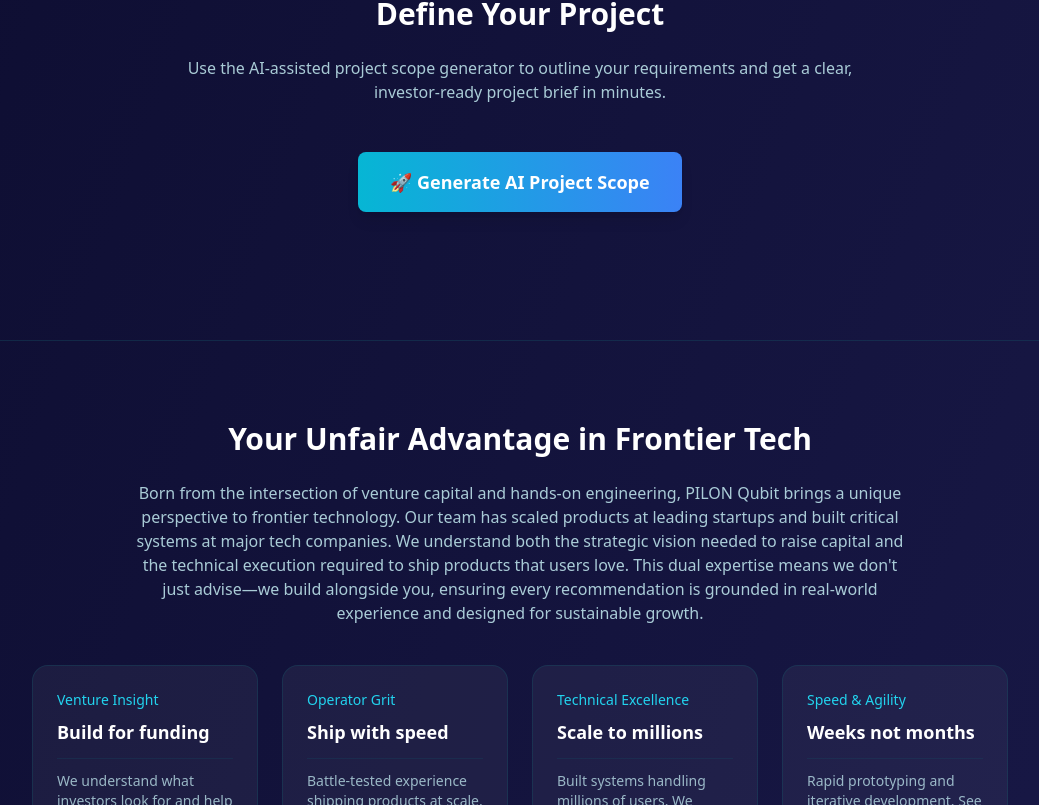
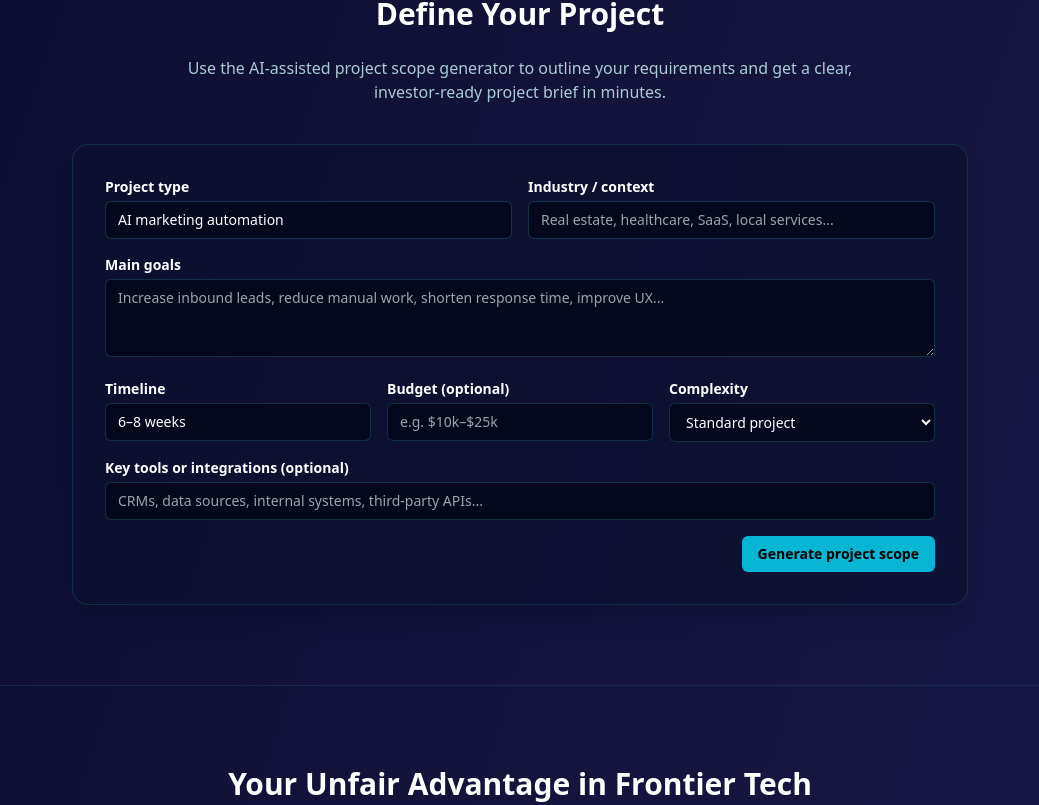
Before and after one commit to serever-coder357/pilon-qubit-website-, a Next.js app: page / in a window 1280 px wide. Shown: the part 1820-2625 px from the top of the page, without its empty margins (120-1159 px from the left). Built offline with nearby package versions, Linux system fonts and the light colour scheme.

Commit message:
Update ProjectScopeGenerator.tsx

```diff
--- a/src/app/components/ProjectScopeGenerator.tsx
+++ b/src/app/components/ProjectScopeGenerator.tsx
@@ -1,390 +1,234 @@
 'use client';
 
-import { useState, useRef, useEffect } from 'react';
-import { motion, AnimatePresence } from 'framer-motion';
+import { useState } from 'react';
 
-interface Message {
-  role: 'assistant' | 'user';
-  content: string;
-}
-
-interface ProjectScope {
-  title: string;
-  challenge: string;
-  approach: string[];
-  technologies: string[];
-  timeline: string;
-  team: string;
-  outcomes: string[];
-}
-
-const INITIAL_QUESTIONS = [
-  {
-    id: 'industry',
-    question: "Let's start! What industry are you in?",
-    placeholder: "e.g., Healthcare, Fintech, E-commerce, SaaS..."
-  },
-  {
-    id: 'challenge',
-    question: "What's the main challenge or goal you're trying to address?",
-    placeholder: "Describe your current challenge or what you want to build..."
-  },
-  {
-    id: 'technical',
-    question: "Do you have any specific technical requirements or constraints?",
-    placeholder: "e.g., Must integrate with existing systems, specific compliance needs..."
-  },
-  {
-    id: 'timeline',
-    question: "What's your desired timeline?",
-    placeholder: "e.g., 3 months, 6 months, ASAP..."
-  },
-  {
-    id: 'team',
-    question: "Tell me about your current team and technical capabilities.",
-    placeholder: "e.g., 5 engineers, no AI expertise, need full support..."
-  }
-];
+type Complexity = 'simple' | 'standard' | 'advanced';
 
 export default function ProjectScopeGenerator() {
-  const [isOpen, setIsOpen] = useState(false);
-  const [currentStep, setCurrentStep] = useState(0);
-  const [messages, setMessages] = useState<Message[]>([]);
-  const [input, setInput] = useState('');
-  const [isGenerating, setIsGenerating] = useState(false);
-  const [projectScope, setProjectScope] = useState<ProjectScope | null>(null);
-  const [answers, setAnswers] = useState<Record<string, string>>({});
-  const messagesEndRef = useRef<HTMLDivElement>(null);
-  const messagesContainerRef = useRef<HTMLDivElement>(null);
+  const [projectType, setProjectType] = useState('AI marketing automation');
+  const [industry, setIndustry] = useState('');
+  const [goals, setGoals] = useState('');
+  const [timeline, setTimeline] = useState('6–8 weeks');
+  const [budget, setBudget] = useState('');
+  const [integrations, setIntegrations] = useState('');
+  const [complexity, setComplexity] = useState<Complexity>('standard');
 
-  useEffect(() => {
-    if (messagesContainerRef.current) {
-      messagesContainerRef.current.scrollTop = messagesContainerRef.current.scrollHeight;
-    }
-  }, [messages]);
+  const [loading, setLoading] = useState(false);
+  const [scope, setScope] = useState<string | null>(null);
 
-  const handleStart = () => {
-    setIsOpen(true);
-    setMessages([{
-      role: 'assistant',
-      content: INITIAL_QUESTIONS[0].question
-    }]);
-  };
+  function generateScope() {
+    setLoading(true);
 
-  const handleSubmitAnswer = async () => {
-    if (!input.trim()) return;
+    // Very small timeout to show "thinking" but never fail
+    setTimeout(() => {
+      const lines: string[] = [];
 
-    const currentQuestion = INITIAL_QUESTIONS[currentStep];
-    const userMessage: Message = { role: 'user', content: input };
+      lines.push(`# Project Scope – ${projectType}`);
+      if (industry.trim()) {
+        lines.push(`**Industry / Context:** ${industry.trim()}`);
+      }
+      if (goals.trim()) {
+        lines.push(`**Primary Goals:** ${goals.trim()}`);
+      }
 
-    setMessages(prev => [...prev, userMessage]);
-    setAnswers(prev => ({ ...prev, [currentQuestion.id]: input }));
-    setInput('');
+      lines.push('');
+      lines.push('## 1. Overview');
+      lines.push(
+        `We will design, build, and launch a ${projectType.toLowerCase()} solution tailored to your business. The focus is on delivering measurable outcomes (revenue, efficiency, or customer experience) rather than just deploying technology.`,
+      );
 
-    if (currentStep < INITIAL_QUESTIONS.length - 1) {
-      // Move to next question
-      setTimeout(() => {
-        setCurrentStep(prev => prev + 1);
-        setMessages(prev => [...prev, {
-          role: 'assistant',
-          content: INITIAL_QUESTIONS[currentStep + 1].question
-        }]);
-      }, 500);
-    } else {
-      // Generate project scope
-      await generateProjectScope();
-    }
-  };
+      lines.push('');
+      lines.push('## 2. Core Features');
+      const featureBullets: string[] = [];
 
-  const generateProjectScope = async () => {
-    setIsGenerating(true);
-    setMessages(prev => [...prev, {
-      role: 'assistant',
-      content: "Perfect! Let me analyze your requirements and generate a comprehensive project scope..."
-    }]);
+      if (projectType.toLowerCase().includes('marketing')) {
+        featureBullets.push('AI-powered assistant for leads (chat and/or SMS).');
+        featureBullets.push('Automated follow-up sequences and campaigns.');
+        featureBullets.push('Dashboards for pipeline, conversion and ROI.');
+      } else if (projectType.toLowerCase().includes('web')) {
+        featureBullets.push('Modern, responsive UI built with React / Next.js.');
+        featureBullets.push('SEO-ready structure and fast page loads.');
+        featureBullets.push('Analytics and event tracking integrated from day one.');
+      } else {
+        featureBullets.push('LLM-backed workflows to automate key processes.');
+        featureBullets.push('APIs and connectors for your internal systems.');
+        featureBullets.push('Basic monitoring and logging for reliability.');
+      }
 
-    try {
-      const response = await fetch('/api/generate-scope', {
-        method: 'POST',
-        headers: { 'Content-Type': 'application/json' },
-        body: JSON.stringify({ answers })
-      });
+      if (integrations.trim()) {
+        featureBullets.push(`Integrations with: ${integrations.trim()}.`);
+      }
 
-      const data = await response.json();
+      lines.push(
+        featureBullets.map((f) => `- ${f}`).join('\n'),
+      );
 
-      if (data.ok && data.scope) {
-        setProjectScope(data.scope);
-        setMessages(prev => [...prev, {
-          role: 'assistant',
-          content: "Excellent! I've created a comprehensive project scope based on your needs. This is just a starting point - we'll work together to refine it and adjust everything to fit your specific budget and timeline. Download the PDF below or click 'Discuss with Team' to continue the conversation!"
-        }]);
+      lines.push('');
+      lines.push('## 3. Phases & Timeline');
+
+      if (complexity === 'simple') {
+        lines.push(
+          `**Phase 1 – Discovery & Setup (1–2 weeks):** Confirm requirements, define success metrics, finalize scope, and configure core environment.`,
+        );
+        lines.push(
+          `**Phase 2 – Build & Integrate (2–3 weeks):** Implement core functionality, simple flows, and essential reporting.`,
+        );
+        lines.push(
+          `**Phase 3 – Launch (1 week):** UAT, fixes, documentation, and handoff.`,
+        );
+      } else if (complexity === 'standard') {
+        lines.push(
+          `**Phase 1 – Discovery & Design (1–2 weeks):** Deep dive on use cases, architecture, data flows, and security considerations.`,
+        );
+        lines.push(
+          `**Phase 2 – Build & Iteration (3–5 weeks):** Implement features in weekly sprints with check-ins and demos.`,
+        );
+        lines.push(
+          `**Phase 3 – Hardening & Launch (1–2 weeks):** Performance tuning, edge-case handling, and production rollout.`,
+        );
       } else {
-        throw new Error('Failed to generate scope');
+        lines.push(
+          `**Phase 1 – Strategy & Architecture (2–3 weeks):** Multi-stakeholder workshops, solution architecture, and risk assessment.`,
+        );
+        lines.push(
+          `**Phase 2 – Implementation (6–10 weeks):** Incremental delivery of features with staging environments and integration testing.`,
+        );
+        lines.push(
+          `**Phase 3 – Production & Enablement (2–4 weeks):** Monitoring, training, documentation, and long-term roadmap.`,
+        );
       }
-    } catch (error) {
-      setMessages(prev => [...prev, {
-        role: 'assistant',
-        content: "I encountered an issue generating your scope. Please try again or contact us directly."
-      }]);
-    } finally {
-      setIsGenerating(false);
-    }
-  };
 
-  const handleDownloadPDF = async () => {
-    if (!projectScope) return;
+      lines.push('');
+      lines.push('## 4. Constraints & Assumptions');
 
-    try {
-      const response = await fetch('/api/generate-scope-pdf', {
-        method: 'POST',
-        headers: { 'Content-Type': 'application/json' },
-        body: JSON.stringify({ scope: projectScope })
-      });
+      if (budget.trim()) {
+        lines.push(`- Target budget: ${budget.trim()}.`);
+      } else {
+        lines.push('- Budget to be finalized after discovery, based on confirmed scope.');
+      }
 
-      const blob = await response.blob();
-      const url = window.URL.createObjectURL(blob);
-      const a = document.createElement('a');
-      a.href = url;
-      a.download = 'project-scope-pilon-qubit.pdf';
-      document.body.appendChild(a);
-      a.click();
-      document.body.removeChild(a);
-      window.URL.revokeObjectURL(url);
-    } catch (error) {
-      alert('Failed to download PDF. Please try again.');
-    }
-  };
+      lines.push('- Project assumes access to required APIs, data sources, and accounts.');
+      lines.push('- Any additional major integrations or new systems may require change orders.');
 
-  const handleReset = () => {
-    setCurrentStep(0);
-    setMessages([{
-      role: 'assistant',
-      content: INITIAL_QUESTIONS[0].question
-    }]);
-    setInput('');
-    setProjectScope(null);
-    setAnswers({});
-  };
+      lines.push('');
+      lines.push('## 5. Success Metrics');
+      lines.push('- Clear before/after metrics for the chosen goals (e.g. lead volume, response time, conversion rate).');
+      lines.push('- System stability and performance under expected load.');
+      lines.push('- Usability for internal teams and/or end users.');
 
-  if (!isOpen) {
-    return (
-      <div className="flex justify-center my-12">
-        <motion.button
-          onClick={handleStart}
-          className="px-8 py-4 bg-gradient-to-r from-cyan-500 to-blue-500 text-white rounded-lg font-semibold text-lg shadow-lg hover:shadow-xl transition-all"
-          whileHover={{ scale: 1.05 }}
-          whileTap={{ scale: 0.95 }}
-        >
-          🚀 Generate AI Project Scope
-        </motion.button>
-      </div>
-    );
+      lines.push('');
+      lines.push('---');
+      lines.push(
+        'This draft scope is meant as a starting point. In a full engagement, we would refine this into a detailed statement of work, technical architecture, and delivery plan.',
+      );
+
+      setScope(lines.join('\n'));
+      setLoading(false);
+    }, 300);
+  }
+
+  function handleSubmit(e: React.FormEvent) {
+    e.preventDefault();
+    generateScope();
   }
 
   return (
-    <div className="fixed inset-0 z-[60] flex items-center justify-center p-4 bg-black/50 backdrop-blur-sm">
-      <motion.div
-        initial={{ opacity: 0, scale: 0.95 }}
-        animate={{ opacity: 1, scale: 1 }}
-        className="w-full max-w-4xl"
-      >
-        <div className="bg-gradient-to-br from-[#0a0a2a] to-[#1a1a4a] rounded-2xl border border-cyan-900/50 shadow-2xl overflow-hidden flex flex-col" style={{maxHeight: '85vh'}}>
-        {/* Header */}
-        <div className="bg-gradient-to-r from-cyan-600 to-blue-600 p-4" style={{flexShrink: 0}}>
-          <div className="flex justify-between items-center">
-            <div>
-              <h3 className="text-2xl font-bold text-white">AI Project Scope Generator</h3>
-              <p className="text-cyan-100 mt-1">Let&apos;s define your project together</p>
-            </div>
-            <button
-              onClick={() => setIsOpen(false)}
-              className="text-white hover:text-cyan-200 transition-colors"
-              aria-label="Close"
-            >
-              <svg className="w-6 h-6" fill="none" stroke="currentColor" viewBox="0 0 24 24">
-                <path strokeLinecap="round" strokeLinejoin="round" strokeWidth={2} d="M6 18L18 6M6 6l12 12" />
-              </svg>
-            </button>
+    <div className="max-w-4xl mx-auto bg-[#0E1030]/70 border border-cyan-900/50 rounded-2xl p-6 md:p-8 shadow-xl">
+      <form onSubmit={handleSubmit} className="space-y-4">
+        <div className="grid md:grid-cols-2 gap-4">
+          <div>
+            <label className="block text-sm font-semibold mb-1">Project type</label>
+            <input
+              className="w-full rounded-md bg-[#05071c] border border-cyan-900/60 px-3 py-2 text-sm text-white focus:outline-none focus:ring-2 focus:ring-cyan-500"
+              value={projectType}
+              onChange={(e) => setProjectType(e.target.value)}
+              placeholder="AI marketing automation, web app, internal tool..."
+            />
           </div>
-
-          {/* Progress Bar */}
-          {!projectScope && (
-            <div className="mt-4">
-              <div className="flex justify-between text-xs text-cyan-100 mb-2">
-                <span>Progress</span>
-                <span>{currentStep + 1} / {INITIAL_QUESTIONS.length}</span>
-              </div>
-              <div className="w-full bg-cyan-900/30 rounded-full h-2">
-                <motion.div
-                  className="bg-cyan-300 h-2 rounded-full"
-                  initial={{ width: 0 }}
-                  animate={{ width: `${((currentStep + 1) / INITIAL_QUESTIONS.length) * 100}%` }}
-                  transition={{ duration: 0.3 }}
-                />
-              </div>
-            </div>
-          )}
+          <div>
+            <label className="block text-sm font-semibold mb-1">Industry / context</label>
+            <input
+              className="w-full rounded-md bg-[#05071c] border border-cyan-900/60 px-3 py-2 text-sm text-white focus:outline-none focus:ring-2 focus:ring-cyan-500"
+              value={industry}
+              onChange={(e) => setIndustry(e.target.value)}
+              placeholder="Real estate, healthcare, SaaS, local services..."
+            />
+          </div>
         </div>
 
-        {/* Messages */}
-        <div ref={messagesContainerRef} className="p-4 space-y-4" style={{flex: 1, overflowY: 'auto', minHeight: 0}}>
-          <AnimatePresence>
-            {messages.map((msg, idx) => (
-              <motion.div
-                key={idx}
-                initial={{ opacity: 0, y: 10 }}
-                animate={{ opacity: 1, y: 0 }}
-                exit={{ opacity: 0 }}
-                className={`flex ${msg.role === 'user' ? 'justify-end' : 'justify-start'}`}
-              >
-                <div
-                  className={`max-w-[80%] p-4 rounded-lg ${
-                    msg.role === 'user'
-                      ? 'bg-cyan-600 text-white'
-                      : 'bg-[#1a1a4a] text-cyan-100 border border-cyan-900/50'
-                  }`}
-                >
-                  {msg.content}
-                </div>
-              </motion.div>
-            ))}
-          </AnimatePresence>
-
-          {isGenerating && (
-            <motion.div
-              initial={{ opacity: 0 }}
-              animate={{ opacity: 1 }}
-              className="flex justify-start"
-            >
-              <div className="bg-[#1a1a4a] text-cyan-100 border border-cyan-900/50 p-4 rounded-lg">
-                <div className="flex items-center space-x-2">
-                  <div className="flex space-x-1">
-                    <div className="w-2 h-2 bg-cyan-400 rounded-full animate-bounce" style={{ animationDelay: '0ms' }} />
-                    <div className="w-2 h-2 bg-cyan-400 rounded-full animate-bounce" style={{ animationDelay: '150ms' }} />
-                    <div className="w-2 h-2 bg-cyan-400 rounded-full animate-bounce" style={{ animationDelay: '300ms' }} />
-                  </div>
-                  <span>Analyzing your requirements...</span>
-                </div>
-              </div>
-            </motion.div>
-          )}
-          <div ref={messagesEndRef} />
+        <div>
+          <label className="block text-sm font-semibold mb-1">Main goals</label>
+          <textarea
+            className="w-full rounded-md bg-[#05071c] border border-cyan-900/60 px-3 py-2 text-sm text-white focus:outline-none focus:ring-2 focus:ring-cyan-500"
+            rows={3}
+            value={goals}
+            onChange={(e) => setGoals(e.target.value)}
+            placeholder="Increase inbound leads, reduce manual work, shorten response time, improve UX..."
+          />
         </div>
 
-        {/* Project Scope Display */}
-        {projectScope && (
-          <motion.div
-            initial={{ opacity: 0, y: 20 }}
-            animate={{ opacity: 1, y: 0 }}
-            className="p-6 bg-[#0a0a2a] border-t border-cyan-900/50 overflow-y-auto"
-            style={{flex: 1, minHeight: 0}}
+        <div className="grid md:grid-cols-3 gap-4">
+          <div>
+            <label className="block text-sm font-semibold mb-1">Timeline</label>
+            <input
+              className="w-full rounded-md bg-[#05071c] border border-cyan-900/60 px-3 py-2 text-sm text-white focus:outline-none focus:ring-2 focus:ring-cyan-500"
+              value={timeline}
+              onChange={(e) => setTimeline(e.target.value)}
+              placeholder="e.g. 4–6 weeks"
+            />
+          </div>
+          <div>
+            <label className="block text-sm font-semibold mb-1">Budget (optional)</label>
+            <input
+              className="w-full rounded-md bg-[#05071c] border border-cyan-900/60 px-3 py-2 text-sm text-white focus:outline-none focus:ring-2 focus:ring-cyan-500"
+              value={budget}
+              onChange={(e) => setBudget(e.target.value)}
+              placeholder="e.g. $10k–$25k"
+            />
+          </div>
+          <div>
+            <label className="block text-sm font-semibold mb-1">Complexity</label>
+            <select
+              className="w-full rounded-md bg-[#05071c] border border-cyan-900/60 px-3 py-2 text-sm text-white focus:outline-none focus:ring-2 focus:ring-cyan-500"
+              value={complexity}
+              onChange={(e) => setComplexity(e.target.value as Complexity)}
+            >
+              <option value="simple">Simple MVP</option>
+              <option value="standard">Standard project</option>
+              <option value="advanced">Advanced / multi-system</option>
+            </select>
+          </div>
+        </div>
+
+        <div>
+          <label className="block text-sm font-semibold mb-1">Key tools or integrations (optional)</label>
+          <input
+            className="w-full rounded-md bg-[#05071c] border border-cyan-900/60 px-3 py-2 text-sm text-white focus:outline-none focus:ring-2 focus:ring-cyan-500"
+            value={integrations}
+            onChange={(e) => setIntegrations(e.target.value)}
+            placeholder="CRMs, data sources, internal systems, third-party APIs..."
+          />
+        </div>
+
+        <div className="flex justify-end">
+          <button
+            type="submit"
+            disabled={loading}
+            className="px-4 py-2 rounded-md bg-cyan-500 text-sm font-semibold text-black hover:bg-cyan-400 disabled:opacity-60 disabled:cursor-not-allowed"
           >
-            <h4 className="text-xl font-bold text-cyan-400 mb-4">📋 Your Project Scope</h4>
+            {loading ? 'Generating scope…' : 'Generate project scope'}
+          </button>
+        </div>
+      </form>
 
-            <div className="space-y-4 text-cyan-100">
-              <div>
-                <h5 className="font-semibold text-cyan-300 mb-2">Project Title</h5>
-                <p>{projectScope.title}</p>
-              </div>
-
-              <div>
-                <h5 className="font-semibold text-cyan-300 mb-2">Challenge</h5>
-                <p>{projectScope.challenge}</p>
-              </div>
-
-              <div>
-                <h5 className="font-semibold text-cyan-300 mb-2">Proposed Approach</h5>
-                <ul className="list-disc list-inside space-y-1">
-                  {projectScope.approach.map((item, idx) => (
-                    <li key={idx}>{item}</li>
-                  ))}
-                </ul>
-              </div>
-
-              <div>
-                <h5 className="font-semibold text-cyan-300 mb-2">Recommended Technologies</h5>
-                <div className="flex flex-wrap gap-2">
-                  {projectScope.technologies.map((tech, idx) => (
-                    <span key={idx} className="px-3 py-1 bg-cyan-900/30 rounded-full text-sm">
-                      {tech}
-                    </span>
-                  ))}
-                </div>
-              </div>
-
-              <div className="grid grid-cols-1 md:grid-cols-2 gap-4">
-                <div>
-                  <h5 className="font-semibold text-cyan-300 mb-2">Timeline</h5>
-                  <p>{projectScope.timeline}</p>
-                </div>
-                <div>
-                  <h5 className="font-semibold text-cyan-300 mb-2">Team</h5>
-                  <p>{projectScope.team}</p>
-                </div>
-              </div>
-
-              <div>
-                <h5 className="font-semibold text-cyan-300 mb-2">Expected Outcomes</h5>
-                <ul className="list-disc list-inside space-y-1">
-                  {projectScope.outcomes.map((outcome, idx) => (
-                    <li key={idx}>{outcome}</li>
-                  ))}
-                </ul>
-              </div>
-            </div>
-
-            <div className="flex gap-3 mt-6">
-              <button
-                onClick={handleDownloadPDF}
-                className="flex-1 px-6 py-3 bg-gradient-to-r from-cyan-500 to-blue-500 text-white rounded-lg font-semibold hover:shadow-lg transition-all"
-              >
-                📥 Download PDF
-              </button>
-              <button
-                onClick={() => {
-                  setIsOpen(false);
-                  setTimeout(() => {
-                    document.getElementById('contact')?.scrollIntoView({ behavior: 'smooth' });
-                  }, 300);
-                }}
-                className="flex-1 px-6 py-3 bg-gradient-to-r from-green-500 to-emerald-500 text-white rounded-lg font-semibold hover:shadow-lg transition-all"
-              >
-                💬 Let&apos;s Chat!
-              </button>
-              <button
-                onClick={handleReset}
-                className="px-6 py-3 bg-gray-700 text-white rounded-lg font-semibold hover:bg-gray-600 transition-all"
-              >
-                🔄 Start Over
-              </button>
-            </div>
-          </motion.div>
-        )}
-
-        {/* Input Area */}
-        {!projectScope && !isGenerating && (
-          <div className="p-4 bg-[#0a0a2a] border-t border-cyan-900/50" style={{flexShrink: 0}}>
-            <div className="flex gap-3">
-              <input
-                type="text"
-                value={input}
-                onChange={(e) => setInput(e.target.value)}
-                onKeyPress={(e) => e.key === 'Enter' && handleSubmitAnswer()}
-                placeholder={INITIAL_QUESTIONS[currentStep]?.placeholder || "Type your answer..."}
-                className="flex-1 px-4 py-3 bg-[#1a1a4a] border border-cyan-900/50 rounded-lg text-white placeholder-cyan-700 focus:outline-none focus:ring-2 focus:ring-cyan-500"
-              />
-              <button
-                onClick={handleSubmitAnswer}
-                disabled={!input.trim()}
-                className="px-4 py-3 bg-cyan-600 text-white rounded-lg font-semibold hover:bg-cyan-500 disabled:opacity-50 disabled:cursor-not-allowed transition-all whitespace-nowrap"
-              >
-                ➤
-              </button>
-            </div>
+      {scope && (
+        <div className="mt-8 border-t border-cyan-900/60 pt-6">
+          <h4 className="text-lg font-semibold mb-3 text-cyan-300">Generated Project Scope</h4>
+          <div className="text-sm whitespace-pre-line text-cyan-100/90 bg-[#05071c] border border-cyan-900/60 rounded-xl p-4 max-h-[480px] overflow-y-auto">
+            {scope}
           </div>
-        )}
         </div>
-      </motion.div>
+      )}
     </div>
   );
 }
```
